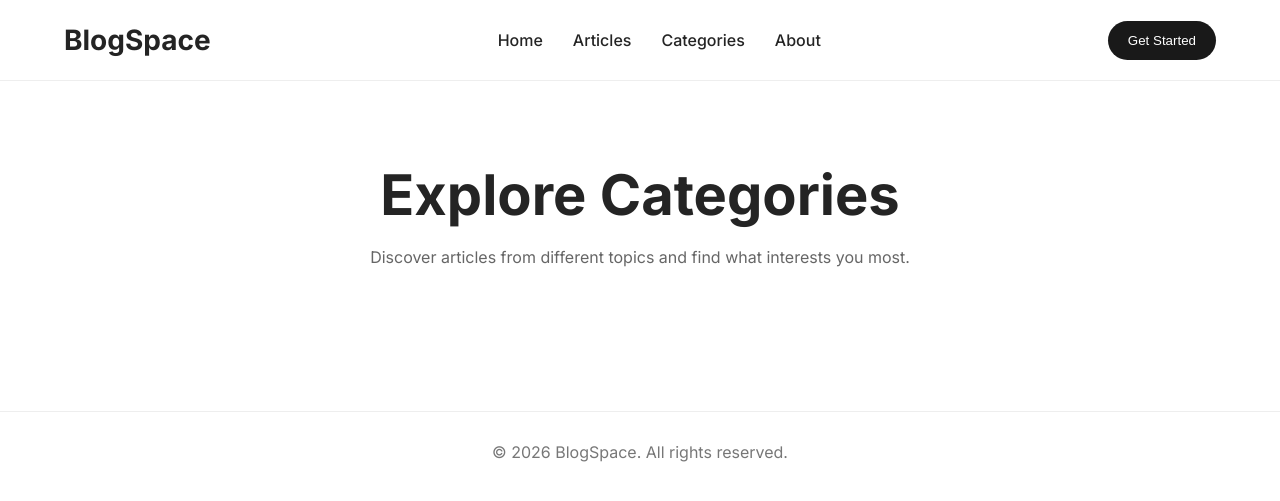
After one commit to Johan-glitch-c/SpaceBlog, a Django app: page /category/ in a window 1280 px wide. The commit adds this page. Shown: the top 501 px of the page. Run offline with Django 5.2, Linux system fonts and the light colour scheme; data that the repository does not hold is empty.

Commit message:
Adding Category page

```diff
--- a/blogspace/urls.py
+++ b/blogspace/urls.py
@@ -18,9 +18,11 @@ from django.contrib import admin
 from post.views import index,post
 from django.urls import path
 from django.conf.urls.static import static
+from post.views import category
 
 urlpatterns = [
     path('admin/', admin.site.urls),
     path("",index,name='index'),
     path('posts/',post,name='posts'),
+    path('category/',category,name='category'),
 ]
--- a/post/static/style.css
+++ b/post/static/style.css
@@ -259,3 +259,69 @@ footer{
     color:#888;
     font-size:14px;
 }
+
+
+.categories-page{
+    padding:80px 0;
+}
+
+.container{
+    width:90%;
+    max-width:1200px;
+    margin:auto;
+}
+
+.page-header{
+    text-align:center;
+    margin-bottom:60px;
+}
+
+.page-header h1{
+    font-size:56px;
+    margin-bottom:15px;
+}
+
+.page-header p{
+    max-width:650px;
+    margin:auto;
+    color:#666;
+    line-height:1.7;
+}
+
+.categories-grid{
+    display:grid;
+    grid-template-columns:repeat(auto-fit,minmax(260px,1fr));
+    gap:25px;
+}
+
+.category-card{
+    text-decoration:none;
+    color:#222;
+    border:1px solid #ececec;
+    border-radius:20px;
+    padding:35px;
+    transition:.3s;
+    background:white;
+}
+
+.category-card:hover{
+    transform:translateY(-5px);
+    box-shadow:0 10px 30px rgba(0,0,0,.08);
+}
+
+.category-card h3{
+    font-size:24px;
+    margin-bottom:10px;
+}
+
+.category-card p{
+    color:#777;
+}
+
+@media(max-width:768px){
+
+    .page-header h1{
+        font-size:42px;
+    }
+
+}
--- /dev/null
+++ b/post/templates/categories.html
@@ -0,0 +1,31 @@
+{% extends 'base.html' %}
+{% load static %}
+
+{% block content %}
+
+<section class="categories-page">
+
+    <div class="container">
+
+        <div class="page-header">
+            <h1>Explore Categories</h1>
+
+            <p>
+                Discover articles from different topics and find what interests you most.
+            </p>
+        </div>
+        {% for category in category %}
+        <div class="categories-grid">
+
+            <a href="#" class="category-card">
+                <h3>{{ category.name }}</h3>
+                <p>{{category.post_set.count}}</p>
+            </a>
+            {% endfor %}
+        </div>
+
+    </div>
+
+</section>
+
+{% endblock %}
--- a/post/views.py
+++ b/post/views.py
@@ -1,4 +1,4 @@
-from django.shortcuts import render
+from django.shortcuts import render,get_object_or_404
 from .models import Post, Category
 
 
@@ -29,3 +29,11 @@ def post(request):
     }
 
     return render(request, 'posts.html', context)
+
+
+def category(request):
+    category=Category.objects.all()
+    posts = Post.objects.all()
+    context = {'posts': posts, 'category': category,}
+
+    return render(request,'categories.html',context)
```
Also changed, not shown: post/templates/posts_by_categories.html (added, +10 -0 lines).
